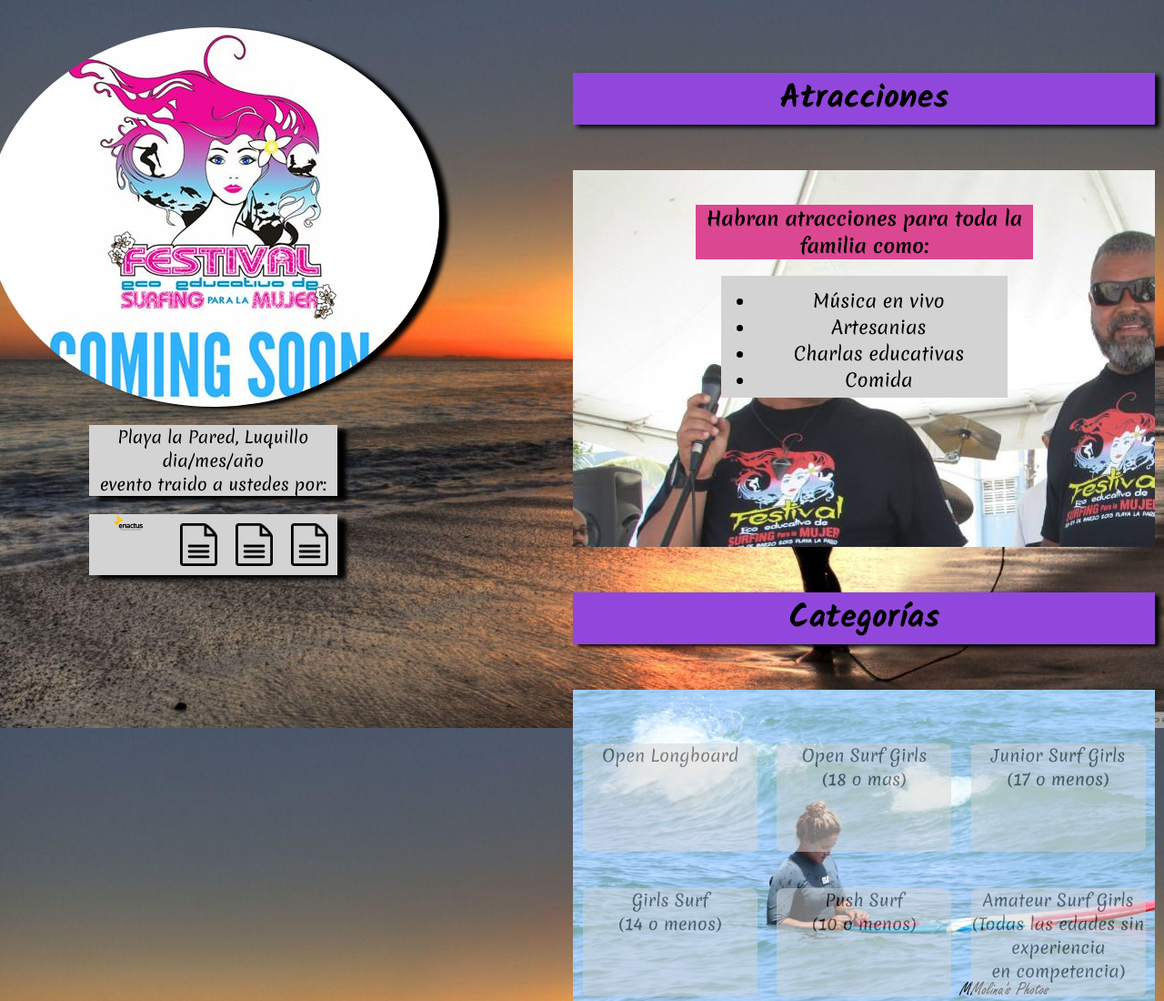
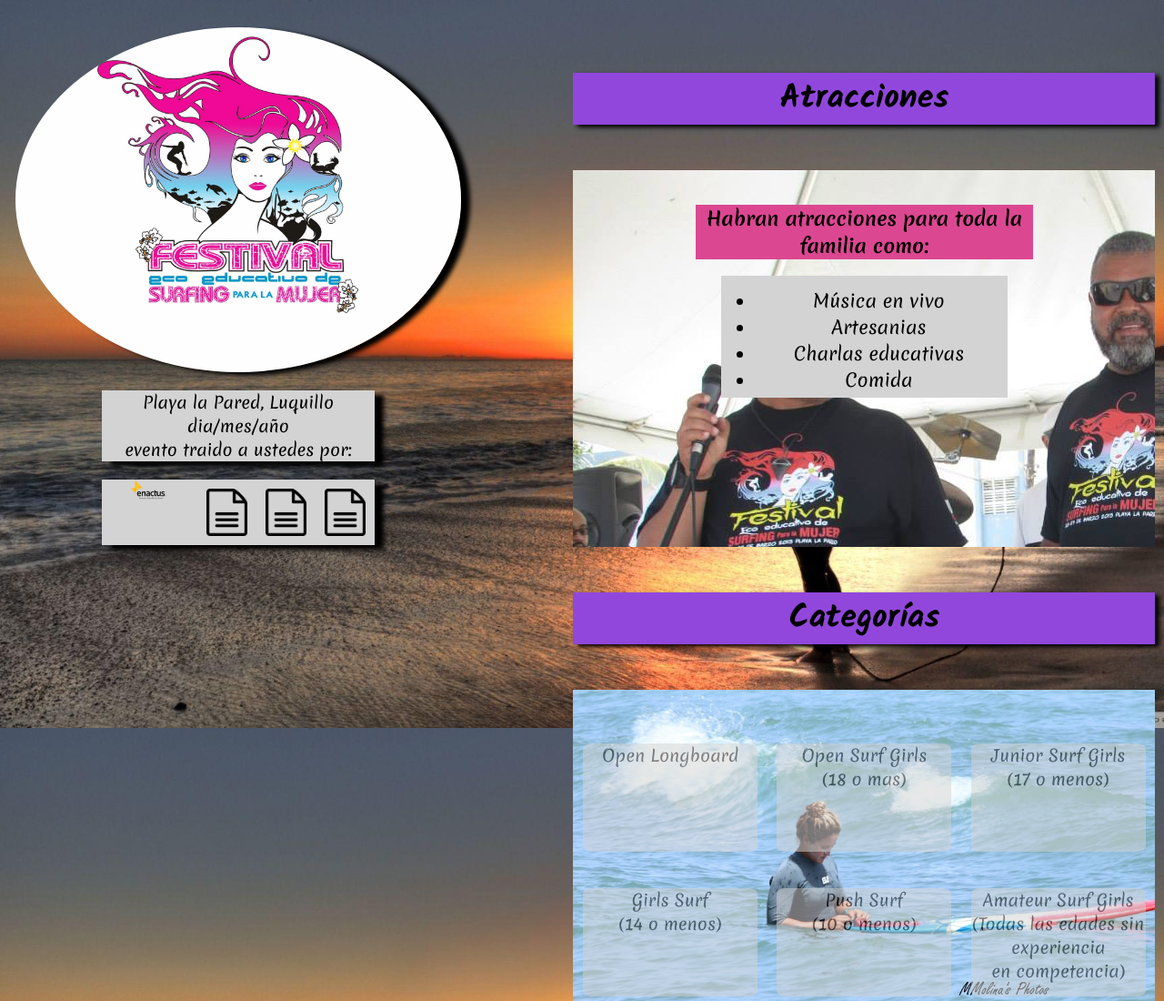
Before and after one commit to mmr011/surfingParaLaMujer, a plain HTML site: page index.html in a window 1280 px wide. Shown: the top 1100 px of the page at 91% size. Drawn offline with Linux system fonts and the light colour scheme.

Commit message:
Add official logo and it's styles

```diff
--- a/index.html
+++ b/index.html
@@ -12,7 +12,7 @@
 
     <section class='left-panel'>
         <article>
-             <img src='./resources/images/stand-in-logo.jpg' class='stand-in'>
+             <img src='./resources/images/logo.jpeg' class='stand-in'>
         </article>
         <article>
             <div class='info-and-sponsors'>Playa la Pared, Luquillo<br>
--- a/resources/styles.css
+++ b/resources/styles.css
@@ -64,7 +64,7 @@ a {
     position: fixed;
     display: inline-block;
     height: 45%;
-    right: 49%;
+    right: 45%;
 }
 
 /* LOGO OF EVENT */
@@ -76,7 +76,7 @@ a {
     justify-content: center;
     flex-shrink: 1;
     margin: 0 auto;
-    height: 65%;
+    width: 90%;
     border-radius: 100%;
     box-shadow: 10px 3px 5px #000000;
 }
```
Also changed, not shown: resources/enactus.png (deleted), resources/images/logo.jpeg (added), resources/images/stand-in-logo.jpg (deleted), resources/sponsor-placeholder.png (deleted), resources/stand-in-logo.jpg (deleted).
